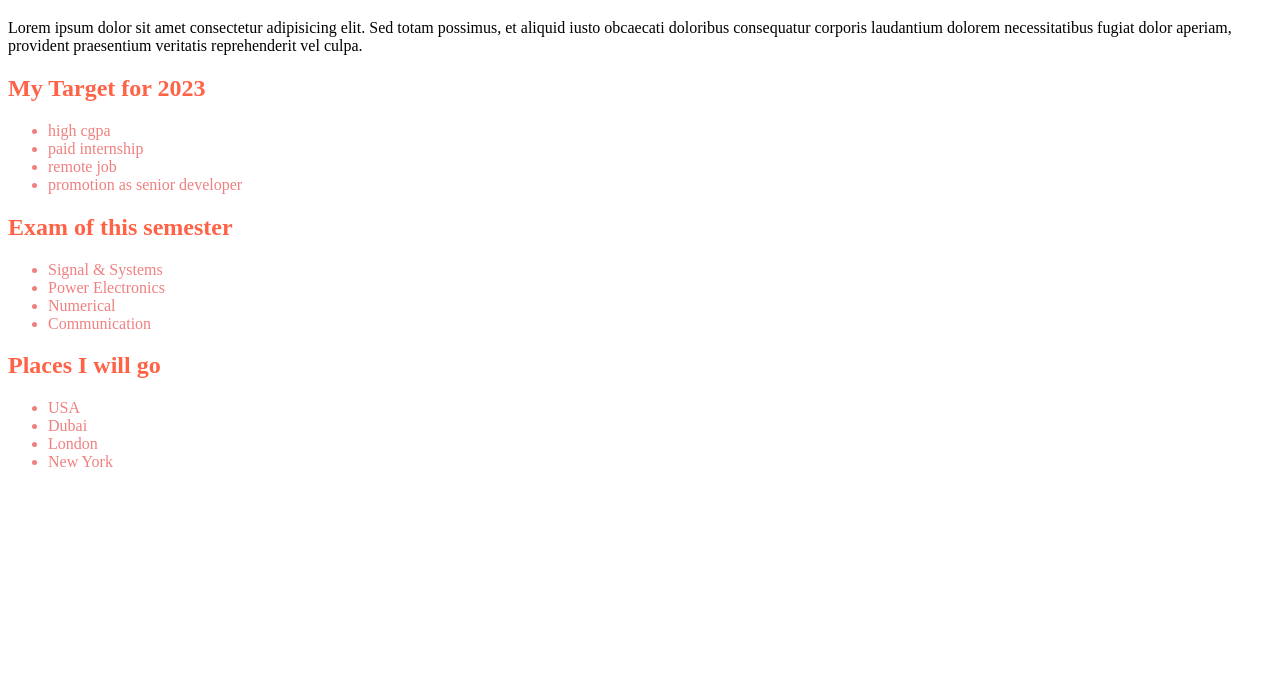
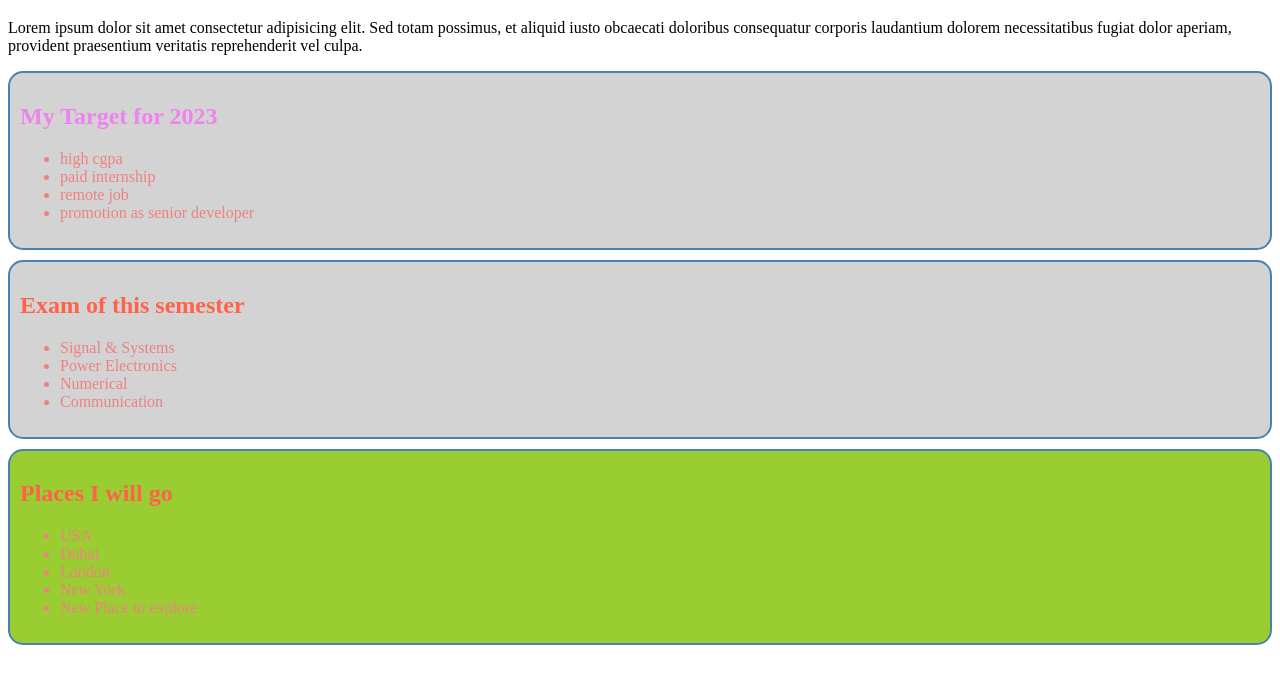
Before and after one commit to ualiurrahat/tour-of-dom, a plain HTML site: page index.html in a window 1280 px wide. Shown: the part 61-744 px from the top of the page. Drawn offline with Linux system fonts and the light colour scheme.

Commit message:
explored other dom properties

```diff
--- a/index.html
+++ b/index.html
@@ -20,7 +20,7 @@
     <main>
 
         <section>
-            <h1 id="target-title">My Target for 2023</h1 >
+            <h1 id="target-title" class="hudai check emni dekho kihoy">My Target for 2023</h1 >
             <ul>
                 <li>high cgpa</li>
                 <li>paid internship</li>
@@ -38,7 +38,7 @@
                 <li>Communication</li>
             </ul>
         </section>
-        <section class="place-container">
+        <section class="place-container" id="places">
             <h1>Places I will go</h1>
             <ul>
                 <li class="must-go-places">USA</li>
@@ -51,6 +51,7 @@
 
     <!-- js file  -->
     <script src="js/DOM.js"></script>
+    <script src="js/styleInJs.js"></script>
 
 </body>
 
--- a/js/DOM.js
+++ b/js/DOM.js
@@ -35,3 +35,15 @@ for(const location of locations)
 // option 5 : querySelector()  ........select only first element
 const loc = document.querySelector(".place-container li");
 console.log(loc);
+
+
+// get attribute, set attribute
+const ob = document.getElementById("target-title");
+ob.style.color = "violet";
+console.log(ob.classList);
+ob.classList.remove("hudai");
+ob.classList.add("moja");
+console.log(ob.classList);
+// set attribute
+ob.setAttribute("title", "tooltip set by javascript");
+// mouse over the ob and you will find the message as tooltip
--- /dev/null
+++ b/js/styleInJs.js
@@ -0,0 +1,23 @@
+// adding border to each sections
+const sections = document.querySelectorAll("section");
+for(const section of sections)
+{
+    section.style.border = "2px solid steelblue";
+    section.style.marginBottom = "10px";
+    section.style.padding = "10px";
+    section.style.borderRadius = "15px";
+    section.style.backgroundColor = "lightgray";
+}
+
+// adding background color to place-container section only
+const placesContainer = document.getElementById("places");
+placesContainer.classList.add("bg-yellow");
+
+// adding new element in the place-container UL
+const placesUL = document.querySelector(".place-container ul");
+// creating new li element
+const li = document.createElement("li");
+// add text to li
+li.innerText = "New Place to explore";
+// adding li to place section ul.
+placesUL.append(li);
--- a/styles/style.css
+++ b/styles/style.css
@@ -4,3 +4,7 @@ li{
 h1{
     color: tomato;
 }
+
+.bg-yellow{
+    background-color: yellowgreen !important;
+}
```
